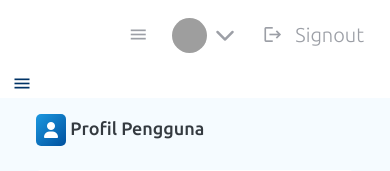
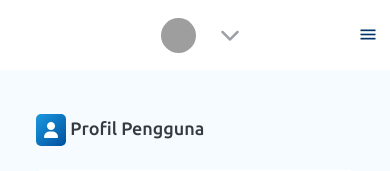
Before and after one commit to shilmapuspita/sistempkl, a CodeIgniter 4 app: the page made by app/Views/admin/profile.php in a window 390 px wide. Shown: the top 171 px of the page. Run offline with PHP 8.4 and a stand-in for CodeIgniter, Linux system fonts and the light colour scheme; the template is opened without the code that fills it, so the values that code supplies are empty; some libraries are stand-ins or nearby versions; grey boxes are pictures that could not be loaded.

Commit message:
edit profil email 2

```diff
--- a/app/Controllers/AdminController.php
+++ b/app/Controllers/AdminController.php
@@ -223,8 +223,11 @@ class AdminController extends BaseController
     $this->session->set([
         'username' => $updatedAdmin['username'],
         'email'    => $updatedAdmin['email'],
-        'foto'     => !empty($updatedAdmin['foto']) ? $updatedAdmin['foto'] : 'default.jpg',
+        'foto'     => !empty($admin['foto']) ? base_url('uploads/' . $admin['foto']) : base_url('uploads/default.jpg'),
+        'logged_in' => true
     ]);
+
+    // var_dump(session()->get()); die; // Debugging
 
     return redirect()->to('admin/profile')->with('success', 'Profil berhasil diperbarui!');
 }
--- a/app/Views/admin/profile.php
+++ b/app/Views/admin/profile.php
@@ -28,10 +28,10 @@
                     <div class="col-md-8">
                         <ul class="list-group list-group-flush">
                             <li class="list-group-item">
-                                <i class="fa-solid fa-user-circle"></i> <strong>Username:</strong> <?= esc(session('username')) ?>
+                                <i class="fa-solid fa-user-circle"></i> <strong>Username: </strong> <?= esc(session('username')) ?>
                             </li>
                             <li class="list-group-item">
-                                <i class="fa-solid fa-envelope"></i> <strong>Email:</strong> <?= esc(session('email')) ?>
+                                <i class="fa-solid fa-envelope"></i> <strong>Email: </strong> <?= esc(session('email')) ?>
                             </li>
                         </ul>
 
--- a/app/Views/layouts/admin.php
+++ b/app/Views/layouts/admin.php
@@ -44,29 +44,22 @@ if (!session()->has('logged_in')) {
       </a>
     </div>
     <div class="navbar-menu-wrapper d-flex align-items-stretch">
-      <button class="navbar-toggler navbar-toggler-right d-lg-none align-self-center"
-        type="button"
-        data-bs-toggle="offcanvas"
-        data-bs-target="#sidebar">
-        <span class="mdi mdi-menu"></span>
-      </button>
-      <ul class="navbar-nav navbar-nav-right">
         <ul class="navbar-nav ms-auto">
           <!-- Profil Dropdown -->
           <li class="nav-item nav-profile dropdown">
             <a class="nav-link d-flex align-items-center" id="profileDropdown" href="#" data-bs-toggle="dropdown" aria-expanded="false">
-              <!-- foto profil -->
+              <!-- Foto Profil -->
               <div class="nav-profile-image">
                 <img src="<?= base_url(session('foto') && session('foto') !== 'default.jpg' ? 'uploads/profile_pictures/' . session('foto') : 'admin/assets/images/default.jpg') ?>"
                   alt="Foto Profil"
-                  style="width: 35px; height: 35px; object-fit: cover; border-radius: 50%;" />
+                  class="profile-img" />
               </div>
               <!-- Nama Profil -->
-              <div class="nav-profile-text ms-2">
-                <p><?= esc(session('username')) ?></p>
+              <div class="nav-profile-text ms-2 d-flex align-items-center">
+                <p class="mb-0"><?= esc(session('username')) ?></p>
               </div>
               <!-- Ikon Dropdown -->
-              <i class="fa-solid fa-chevron-down text-primary ms-2"></i>
+              <i class="fa-solid fa-chevron-down text-primary"></i>
             </a>
             <!-- Dropdown Menu -->
             <div class="dropdown-menu navbar-dropdown" aria-labelledby="profileDropdown">
@@ -80,15 +73,8 @@ if (!session()->has('logged_in')) {
             </div>
           </li>
         </ul>
-        <button class="navbar-toggler navbar-toggler-right d-lg-none align-self-center"
-          type="button"
-          data-bs-toggle="offcanvas"
-          data-bs-target="#sidebar">
-          <i class="mdi mdi-logout me-2 text-primary"></i> Signout
-          </a>
     </div>
-    </li>
-    </ul>
+
 
 
     <button class="navbar-toggler navbar-toggler-right d-lg-none align-self-center" type="button" data-toggle="offcanvas">
--- a/public/admin/assets/css/custom.css
+++ b/public/admin/assets/css/custom.css
@@ -61,3 +61,21 @@
     background: linear-gradient(135deg, #1B98E0, #00509E);
     color: white;
 }
+
+.nav-profile-image img.profile-img {
+    width: 35px;
+    height: 35px;
+    object-fit: cover;
+    border-radius: 50%;
+  }
+
+  .nav-profile-text {
+    font-size: 14px;
+    font-weight: 500;
+  }
+
+  .nav-link.d-flex {
+    display: flex;
+    align-items: center;
+    gap: 8px; /* Memberikan jarak antara elemen */
+  }
```
Also changed, not shown: 5 other files.
